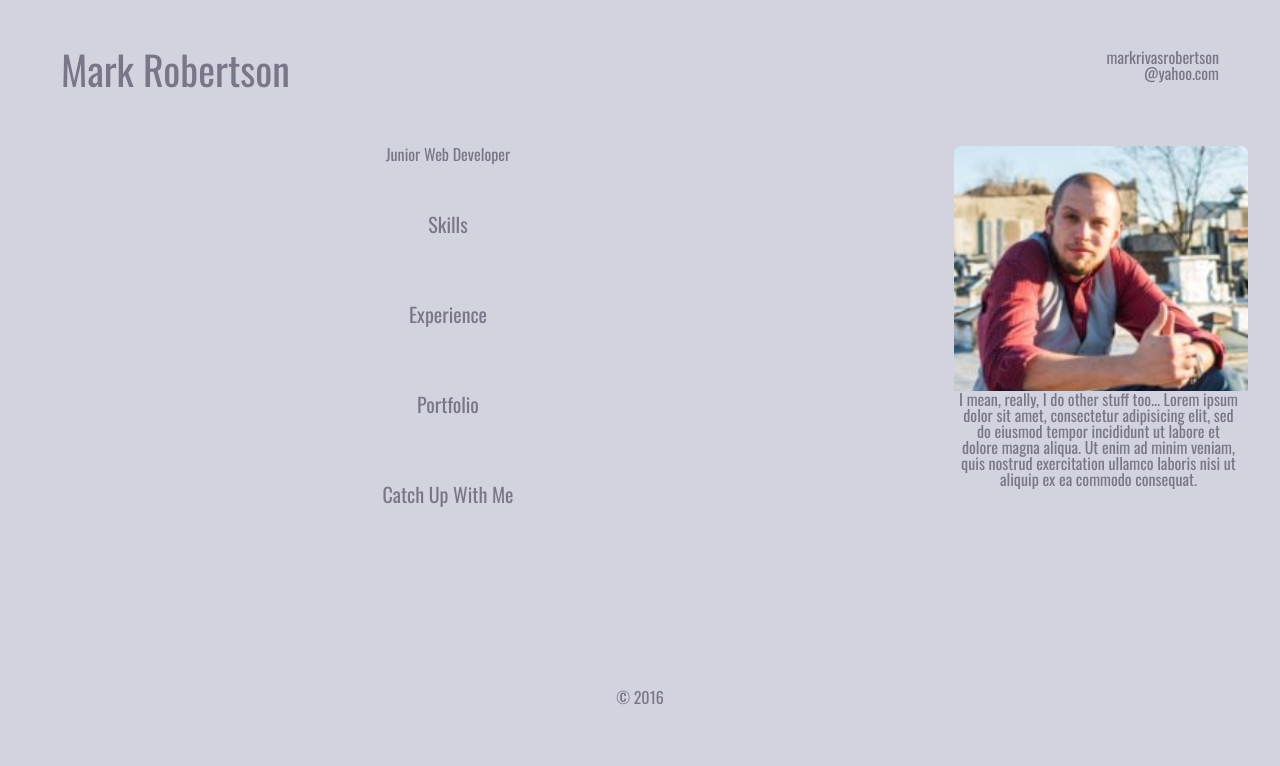
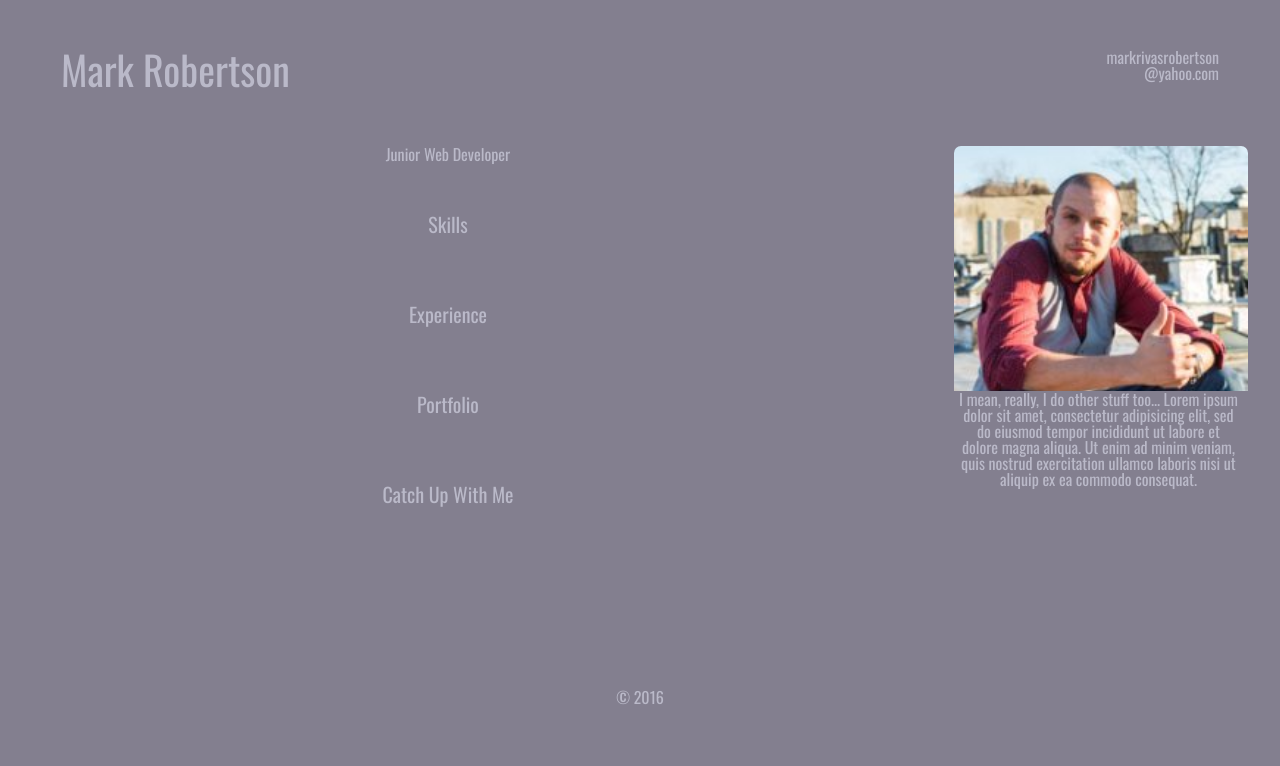
Before and after one commit to markrivasrobertson/markrivasrobertson.github.io, a plain HTML site: page index.html in a window 1280 px wide. Drawn offline with nearby package versions, Linux system fonts and the light colour scheme.

Commit message:
change colors to switch background and text colors with each other

```diff
--- a/style.css
+++ b/style.css
@@ -1,9 +1,9 @@
 body {
 	text-align: center;
 	font-family: 'Oswald', sans-serif;
-	background: rgba(200,200,215,.8);
+	color: rgba(200,200,215,.8);
 	background-size: cover;
-	color: rgba(100,95,115,.8);
+	background-color: rgba(100,95,115,.8);
 }
 header {
 	position: relative;
@@ -43,7 +43,8 @@ h1 {
 	margin-bottom: 2rem;
 }
 a {
-	color: rgba(100,95,115,.8);
+	color: rgba(200,200,215,.8);
+	/*color: rgba(100,95,115,.8);*/
 	text-decoration: none;
 }
 a:hover {
```
